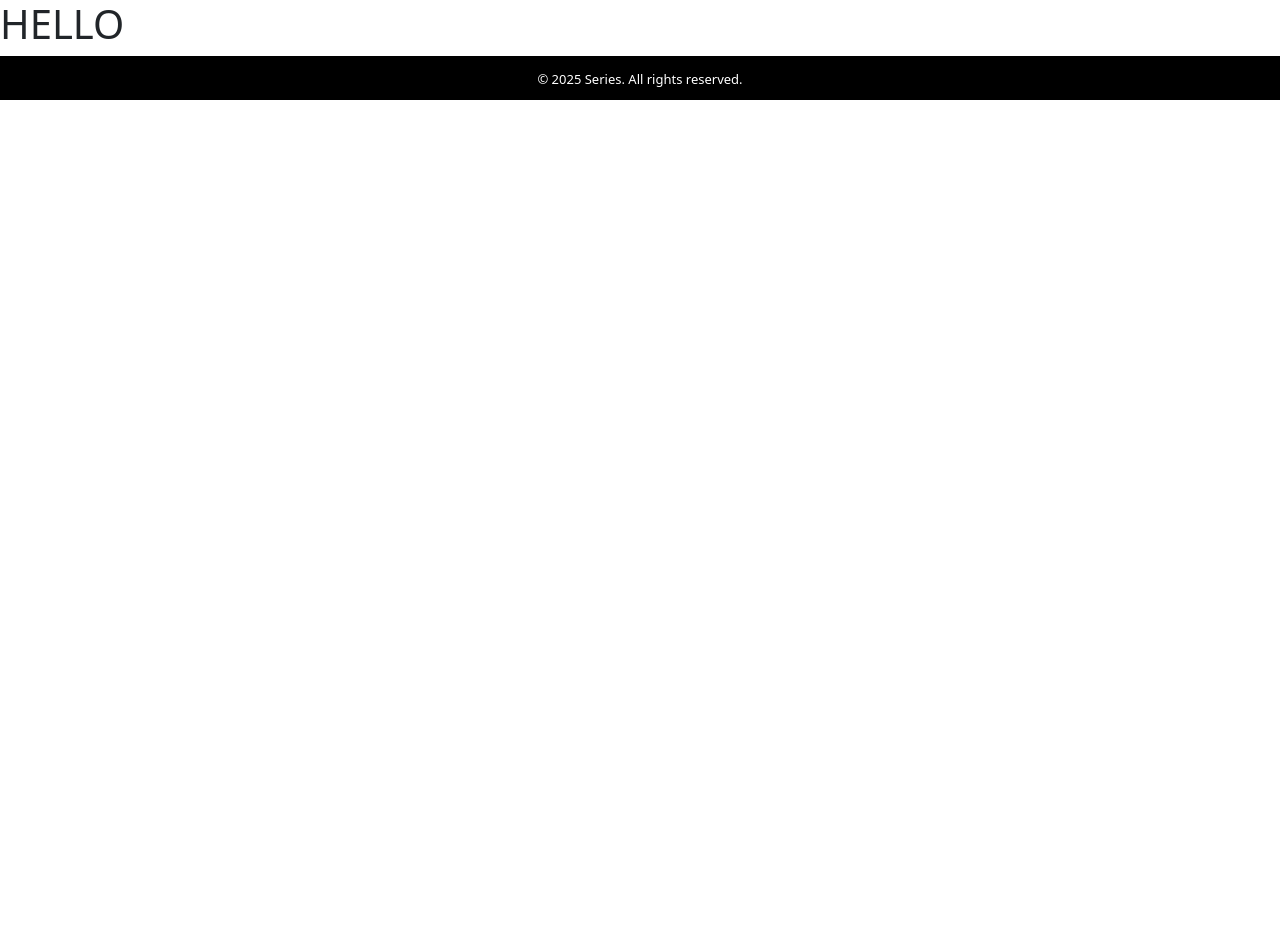
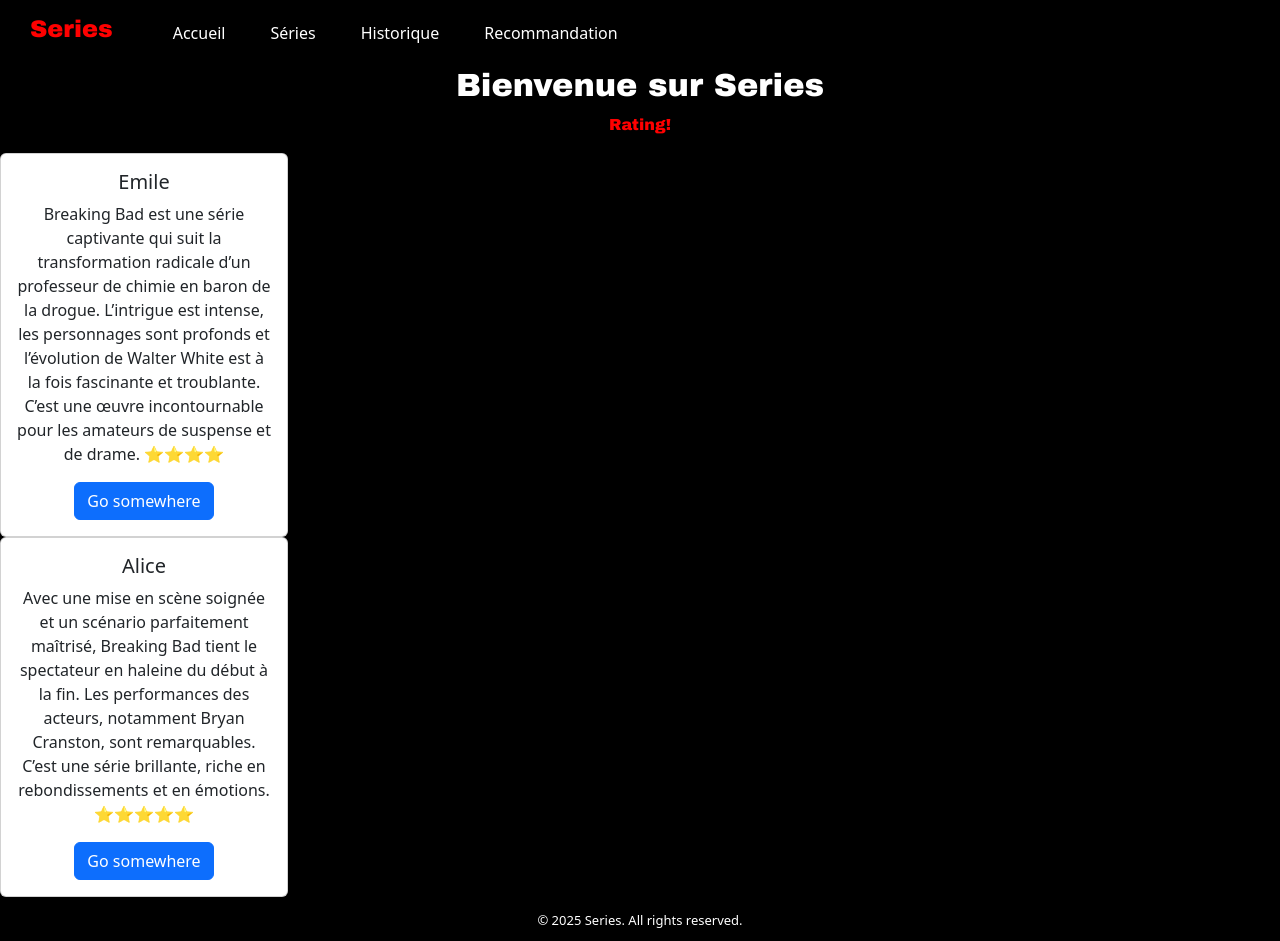
Before and after one commit to philipmvcegep/simple_website, a React (Vite) app: page /recommandation in a window 1280 px wide. Before the commit the page ends 800 px from the top, so only its background shows below. Built offline with nearby package versions, Linux system fonts and the light colour scheme.

Commit message:
ajout de recommandation avec api ne fonctionne pas pour mtn

```diff
--- /dev/null
+++ b/src/css/Recommandation.css
@@ -0,0 +1,8 @@
+.main-recommandation{
+    background-color: black;
+}
+
+.main-recommandation, h2{
+    color: white;
+    text-align: center;
+}
--- a/src/pages/Recommandation.jsx
+++ b/src/pages/Recommandation.jsx
@@ -1,7 +1,76 @@
-export default function Recommandation(){
-    return(
-        <div>
-            <h1>HELLO</h1>
+import "../css/Recommandation.css";
+import React, { useEffect, useState } from "react";
+export default function Recommandation() {
+    const API = "http://localhost:8585/persons";
+
+    const [users, setUsers] = useState([]);
+    const [selectedUser, setSelectedUser] = useState(null);
+    const [recommandation, setRecommandation] = useState([]);
+    const [errorMsg, setErrorMsg] = useState("");
+
+    useEffect(() => {
+        const fetchUsers = async () => {
+          try {
+            const res = await axios.get(API);
+            setUsers(Array.isArray(res.data) ? res.data : []);
+          } catch (err) {
+            setErrorMsg("Impossible de charger les utilisateurs.");
+          }
+        };
+        fetchUsers();
+      }, []);
+
+      const loadRecommandation = async (id) => {
+        try {
+          const res = await axios.get(`${API}/${id}/recommendations`);
+          setRecommandation(Array.isArray(res.data) ? res.data : []);
+          setSelectedUser(id);
+        } catch (err) {
+          setErrorMsg("Impossible de charger l'historique.");
+        }
+      };
+    return (
+        <div className="navbar-recommandation">
+            <header className="navbar">
+                <div className="navbar-left">
+                    <h1 style={{ color: 'Red' }} className="logo">Series</h1>
+                    <nav className="nav-links">
+                        <a href="/">Accueil</a>
+                        <a href="/series">Séries</a>
+                        <a href="/historique">Historique</a>
+                        <a href="recommandation">Recommandation</a>
+
+                    </nav>
+                </div>
+
+            </header>
+            <main className="main-recommandation">
+                <h2 style={{ fontFamily: 'Arial Black' }}>Bienvenue sur Series</h2>
+                <p style={{ color: 'Red', fontFamily: 'Arial Black' }}>Rating!</p>
+                <div className="card" style={{ width: "18rem" }}>
+                    <div className="card-body">
+                        <h5 className="card-title">Emile</h5>
+                        <p className="card-text">
+                        Breaking Bad est une série captivante qui suit la transformation radicale d’un professeur de chimie en baron de la drogue. L’intrigue est intense, les personnages sont profonds et l’évolution de Walter White est à la fois fascinante et troublante. C’est une œuvre incontournable pour les amateurs de suspense et de drame.                            ⭐⭐⭐⭐
+                        </p>
+                        <a href="#" className="btn btn-primary">
+                            Go somewhere
+                        </a>
+                    </div>
+                </div>
+                <div className="card" style={{ width: "18rem" }}>
+                    <div className="card-body">
+                        <h5 className="card-title">Alice</h5>
+                        <p className="card-text">
+                        Avec une mise en scène soignée et un scénario parfaitement maîtrisé, Breaking Bad tient le spectateur en haleine du début à la fin. Les performances des acteurs, notamment Bryan Cranston, sont remarquables. C’est une série brillante, riche en rebondissements et en émotions.                            ⭐⭐⭐⭐⭐
+                        </p>
+                        <a href="#" className="btn btn-primary">
+                            Go somewhere
+                        </a>
+                    </div>
+                </div>
+            </main>
         </div>
+
     )
 }
```
